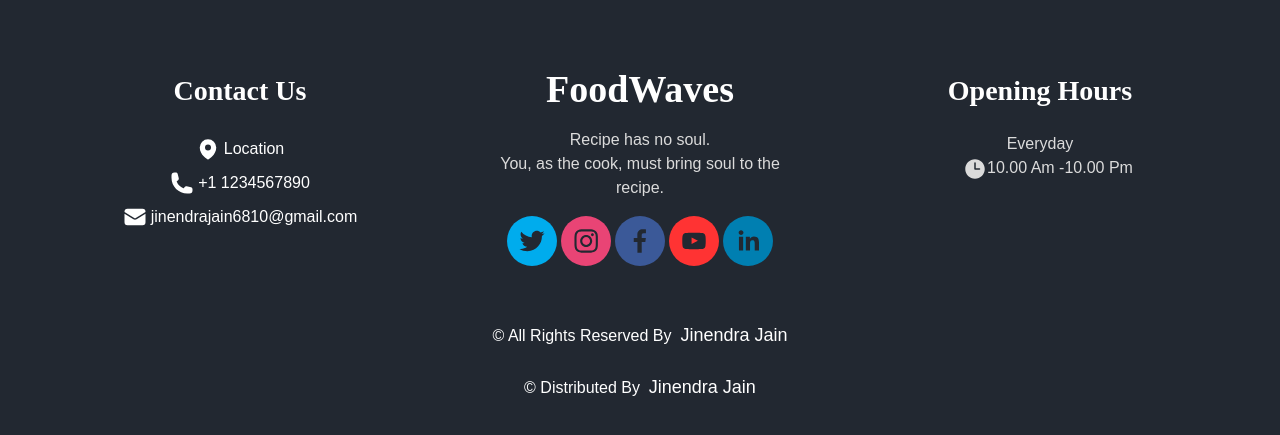
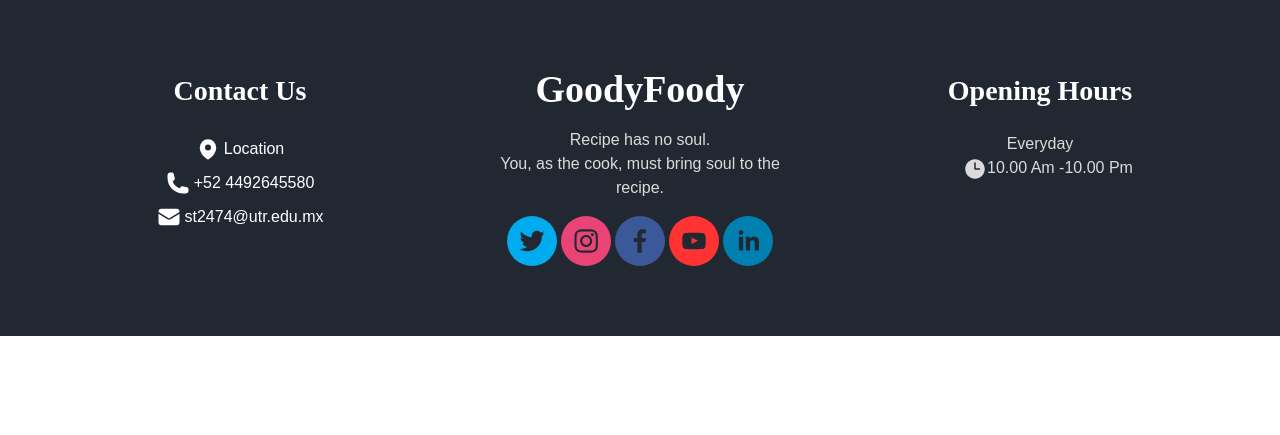
Before and after one commit to BetazohDev/Goody-Foody, a React (Create React App) app: page /category/all in a window 1280 px wide. Shown: the part 2341-2776 px from the top of the page. After the commit the page ends 2677 px from the top, so only its background shows below. Built offline with nearby package versions, Linux system fonts and the light colour scheme.

Commit message:
Update index.js

```diff
--- a/src/layouts/Footer/index.js
+++ b/src/layouts/Footer/index.js
@@ -20,13 +20,13 @@ const Index = () => {
                                         <span> Location </span>
                                     </a>
 
-                                    <a href="tel:+11234567890" className='flex flex-row gap-1 flex-nowrap justify-center'>
+                                    <a href="tel:+52 4492645580" className='flex flex-row gap-1 flex-nowrap justify-center'>
                                         <PhoneIcon className='w-6'></PhoneIcon>
-                                        <span> +1 1234567890 </span>
+                                        <span> +52 4492645580 </span>
                                     </a>
-                                    <a href="mailto:jinendrajain6810@gmail.com" className='flex flex-row gap-1 flex-nowrap justify-center'>
+                                    <a href="mailto:st2474@utr.edu.mx" className='flex flex-row gap-1 flex-nowrap justify-center'>
                                         <EnvelopeIcon className='w-6' />
-                                        <span> jinendrajain6810@gmail.com </span>
+                                        <span> st2474@utr.edu.mx </span>
                                     </a>
 
                                 </div>
@@ -35,18 +35,18 @@ const Index = () => {
                         <div className="lg:w-1/4 w-full footer-col">
                             <div className="footer_detail">
                                 <a href="" className="footer-logo">
-                                    FoodWaves
+                                    GoodyFoody
                                 </a>
                                 <p>
                                     Recipe has no soul.<br /> You, as the cook, must bring soul to the recipe.
                                 </p>
                                 <div className="flex justify-center gap-1 mt-4">
 
-                                    <SocialIcon className='hover:opacity-70' url="https://github.com/itsjinendrajain" network="twitter" />
-                                    <SocialIcon className='hover:opacity-70' url="https://github.com/itsjinendrajain" network="instagram" />
-                                    <SocialIcon className='hover:opacity-70' url="https://github.com/itsjinendrajain" network="facebook" />
-                                    <SocialIcon className='hover:opacity-70' url="https://github.com/itsjinendrajain" network="youtube" />
-                                    <SocialIcon className='hover:opacity-70' url="https://www.linkedin.com/in/itsjinendrajain/" network="linkedin" />
+                                    <SocialIcon className='hover:opacity-70' url="https://github.com/daniels99s" network="twitter" />
+                                    <SocialIcon className='hover:opacity-70' url="https://github.com/daniels99s" network="instagram" />
+                                    <SocialIcon className='hover:opacity-70' url="https://github.com/daniels99s" network="facebook" />
+                                    <SocialIcon className='hover:opacity-70' url="https://github.com/daniels99s" network="youtube" />
+                                    <SocialIcon className='hover:opacity-70' url="https://github.com/daniels99s" network="linkedin" />
 
 
 
@@ -62,21 +62,7 @@ const Index = () => {
                             </p>
                         </div>
                     </div>
-                    <div className="footer-info">
-                        <p>
-                            &copy;
-                            <span id="displayYear"></span> All Rights Reserved By &nbsp;
-                            <a href="https://github.com/itsjinendrajain" className='!text-yellow-600 font-medium text-lg hover:!text-yellow-300'>Jinendra Jain</a>
-                            <br /><br />
-                            &copy; <span id="displayYear"></span> Distributed By &nbsp;
 
-                            <a
-                            href="https://github.com/itsjinendrajain"
-                                className='!text-yellow-600 font-medium text-lg hover:!text-yellow-300'
-                            target="_blank">Jinendra Jain</a>
-                        </p>
-
-                    </div>
                 </div>
             </footer>
         </Fragment>
```
